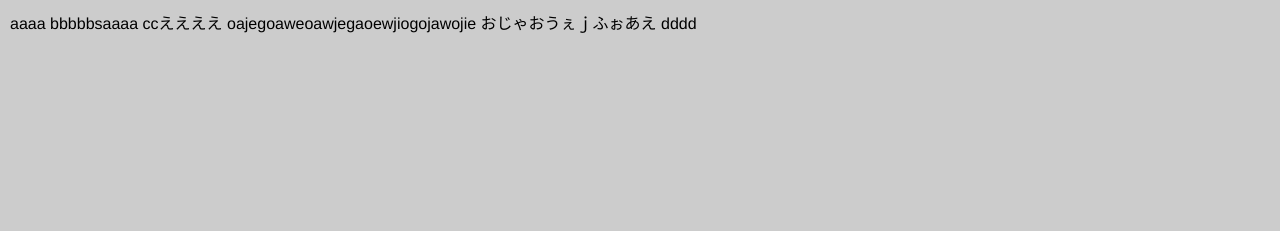
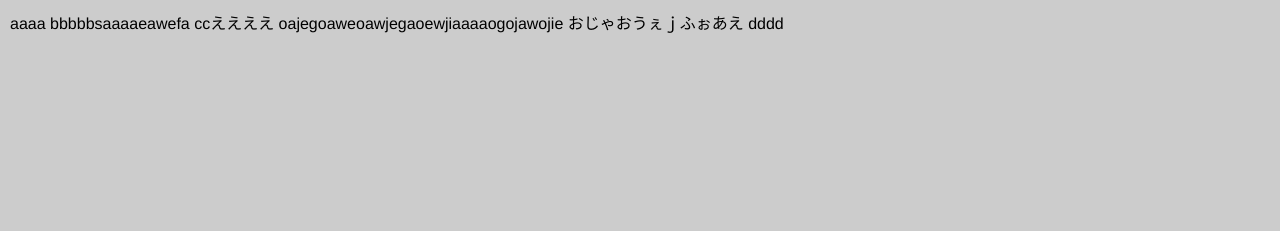
Before and after one commit to hanagero/test1, a browser extension: page www/index.html in a window 1280 px wide. Shown: the top 231 px of the page. Drawn offline with Linux system fonts and the light colour scheme.

Commit message:
aaawegawe

```diff
--- a/config.xml
+++ b/config.xml
@@ -99,5 +99,5 @@
   <preference name="DisallowOverscroll" value="true"/>
   <preference name="EnableViewportScale" value="false"/>
   <preference name="WindowsStorePublisherName" value="My Name"/>
-  <preference name="WindowsStoreIdentityName" value="98d55f73-3e1d-0890-d22f-1e3e7ac01d85"/>
+  <preference name="WindowsStoreIdentityName" value="8a6093b8-d944-c7d0-a1e0-e34221bbeb03"/>
 </widget>
--- a/www/index.html
+++ b/www/index.html
@@ -16,9 +16,9 @@
     </script>
 </head>
 <body>aaaa
-bbbbbsaaaa
+bbbbbsaaaaeawefa
 ccええええ
-oajegoaweoawjegaoewjiogojawojie
+oajegoaweoawjegaoewjiaaaaogojawojie
 
 おじゃおうぇｊふぉあえ
 dddd
```
